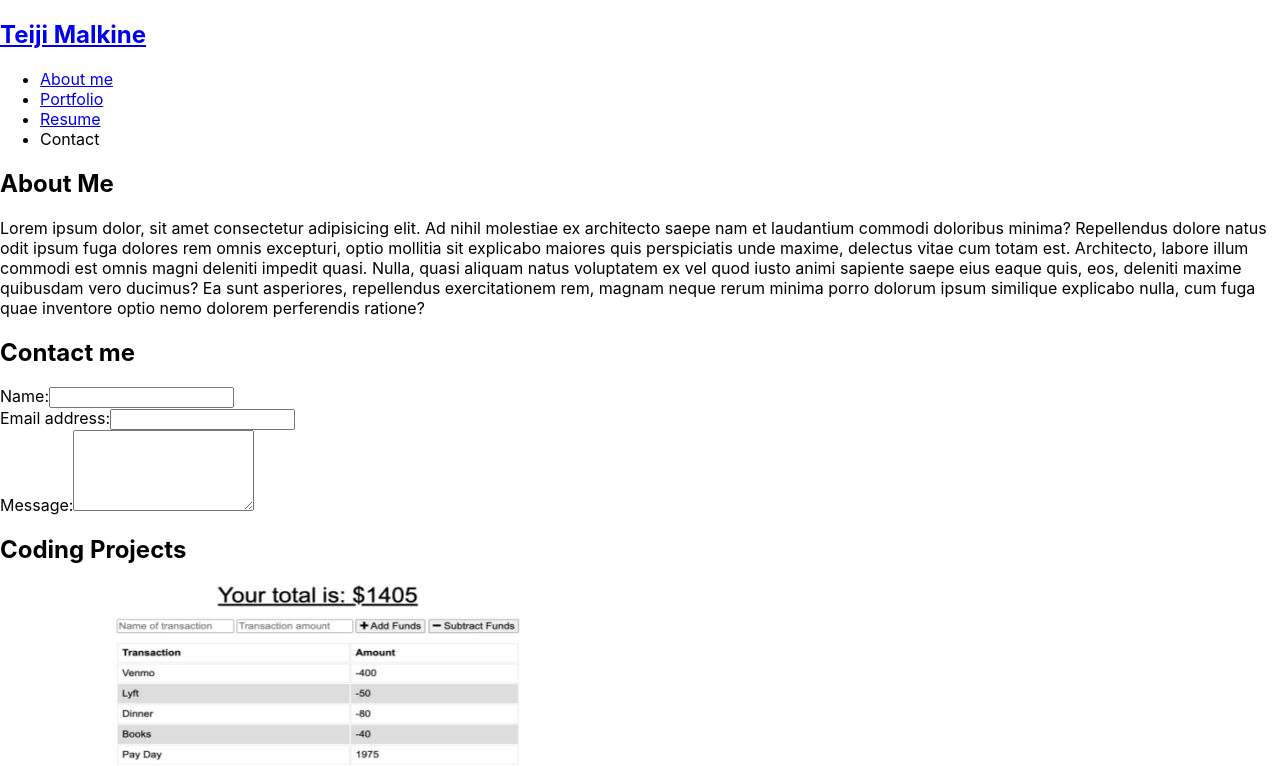
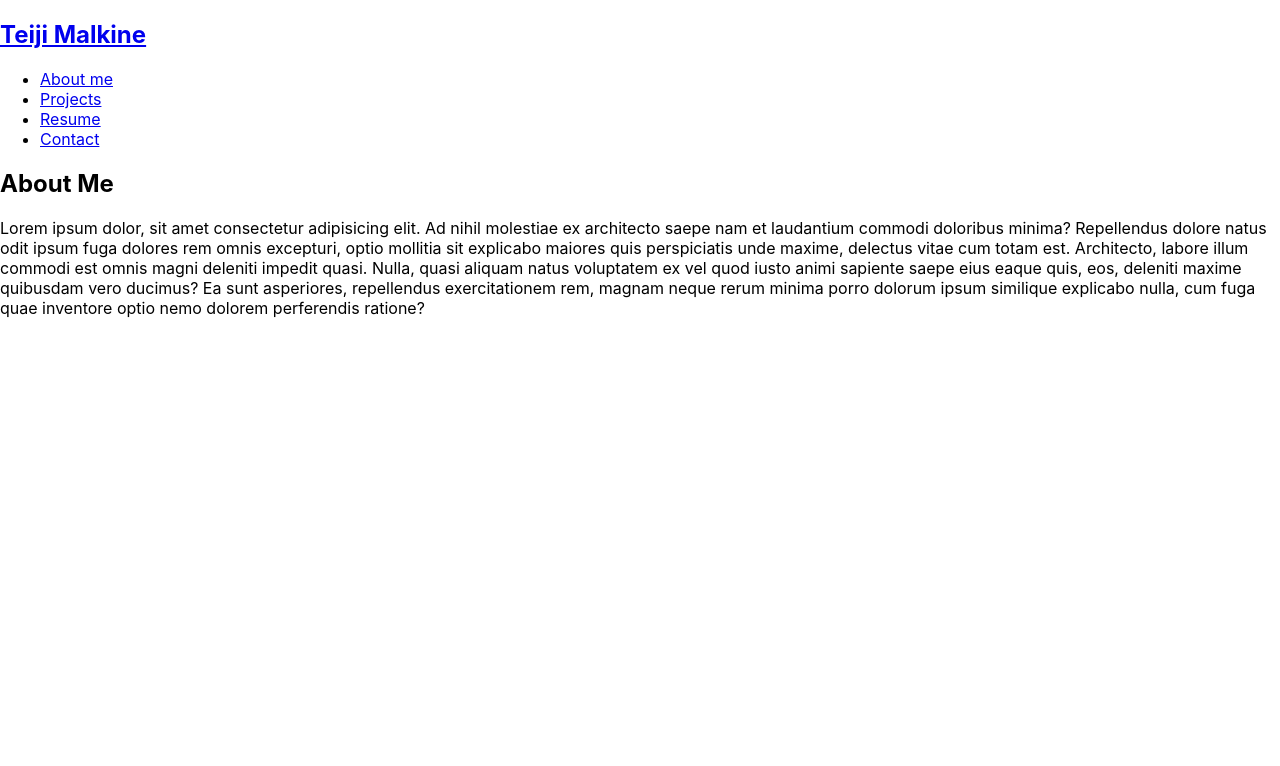
Before and after one commit to djteiji/react-portfolio, a React (Create React App) app: page / in a window 1280 px wide. Shown: the top 766 px of the page. Built offline with nearby package versions, Linux system fonts and the light colour scheme.

Commit message:
all pages now render

```diff
--- a/src/App.js
+++ b/src/App.js
@@ -1,21 +1,24 @@
 import React from 'react';
-import './App.css';
-import Nav from './components/Nav';
-import AboutMe from './components/AboutMe';
-import ContactForm from './components/Contact';
 import Portfolio from './components/Portfolio';
+// import './App.css';
+// import Nav from './components/Nav';
+// import AboutMe from './components/AboutMe';
+// import ContactForm from './components/Contact';
+// import Projects from './components/Projects';
 
-function App() {
-  return (
-    <div>
-      <Nav></Nav>
-      <main>
-        <AboutMe></AboutMe>
-        <ContactForm></ContactForm>
-        <Portfolio></Portfolio>
-      </main>
-    </div>
-  );
-}
+const App = () => <Portfolio />
+
+// function App() {
+//   return (
+//     <div>
+//       <Nav></Nav>
+//       <main>
+//         <AboutMe></AboutMe>
+//         <ContactForm></ContactForm>
+//         <Projects></Projects>
+//       </main>
+//     </div>
+//   );
+// }
 
 export default App;
--- a/src/components/Nav/index.js
+++ b/src/components/Nav/index.js
@@ -1,6 +1,6 @@
 import React from 'react';
 
-function Nav() {
+function Nav({ currentPage, handlePageChange }) {
 
   return (
     <header>
@@ -12,22 +12,36 @@ function Nav() {
     <nav>
         <ul>
         <li>
-            <a href="#about">
+            <a
+            href="#about"
+            onClick={() => handlePageChange('AboutMe')}
+            >
             About me
             </a>
         </li>
         <li>
-            <a href="#portfolio">
-                Portfolio
+            <a
+            href="#projects"
+            onClick={() => handlePageChange('Projects')}
+            >
+                Projects
             </a>
         </li>
         <li>
-        <a href="#resume">
+        <a
+        href="#resume"
+        onClick={() => handlePageChange('Resume')}
+        >
                 Resume
             </a>
         </li>
         <li>
+        <a
+        href="#contact"
+        onClick={() => handlePageChange('Contact')}
+        >
             Contact
+            </a>
         </li>
         </ul>
     </nav>
--- a/src/components/Portfolio/index.js
+++ b/src/components/Portfolio/index.js
@@ -1,18 +1,38 @@
-import React from 'react';
-import photo from '../../assets/images/Budget-Tracker.jpg';
+import React, { useState } from 'react';
+import Nav from '../Nav';
+import AboutMe from '../AboutMe';
+import Projects from '../Projects';
+import Contact from '../Contact';
+import Resume from '../Resume';
 
-function Portfolio() {
+export default function Portfolio() {
+  const [currentPage, setCurrentPage] = useState('AboutMe');
+
+  // TODO: Add a comment describing the functionality of this method
+  // Depending which tab they click, the JSX from that page is rendered
+  const renderPage = () => {
+    if (currentPage === 'AboutMe') {
+      return <AboutMe />;
+    }
+    if (currentPage === 'Projects') {
+      return <Projects />;
+    }
+    if (currentPage === 'Resume') {
+      return <Resume />;
+    }
+    if (currentPage === 'Contact') {
+    return <Contact />;
+    }
+  };
+
+  const handlePageChange = (page) => setCurrentPage(page);
+
   return (
-    <section>
-      <h1>Coding Projects</h1>
-      <div>
-          <img
-            src={photo}
-            alt="Budget-Tracker-App Screenshot"
-          />
-      </div>
-
-    </section>
+    <div>
+      {/* // TODO: Add a comment describing what we are passing as props */}
+      <Nav currentPage={currentPage} handlePageChange={handlePageChange} />
+      {/* // TODO: Add a comment explaining what is happening on the following line */}
+      {renderPage()}
+    </div>
   );
 }
-export default Portfolio;
--- /dev/null
+++ b/src/components/Projects/index.js
@@ -0,0 +1,18 @@
+import React from 'react';
+import photo from '../../assets/images/Budget-Tracker.jpg';
+
+function Projects() {
+  return (
+    <section>
+      <h1>Coding Projects</h1>
+      <div>
+          <img
+            src={photo}
+            alt="Budget-Tracker-App Screenshot"
+          />
+      </div>
+
+    </section>
+  );
+}
+export default Projects;
--- /dev/null
+++ b/src/components/Resume/index.js
@@ -0,0 +1,18 @@
+import React from 'react';
+
+function Resume() {
+    return (
+      <section>
+        <h1>Front End</h1>
+        <div>
+            <ul>
+                <li>
+                    <p>React.JS</p>
+                </li>
+            </ul>
+        </div>
+
+      </section>
+    );
+  }
+  export default Resume;
```
